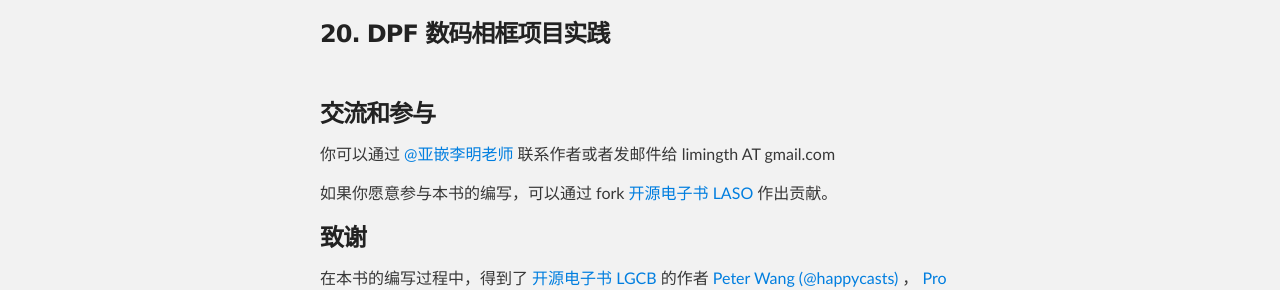
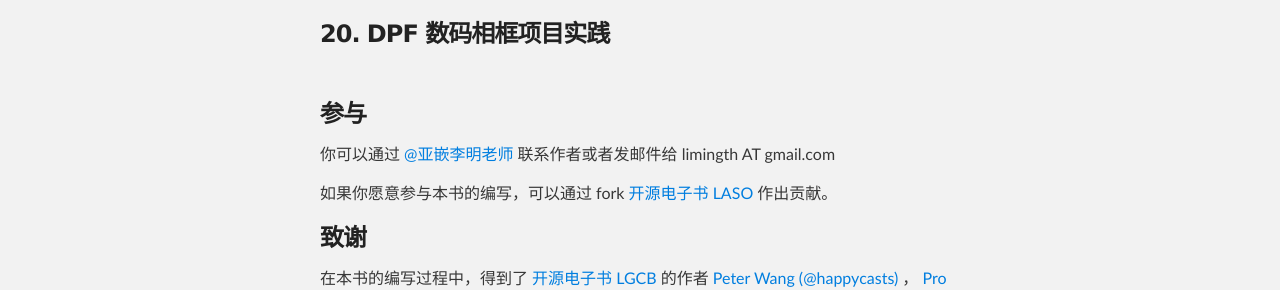
Before and after one commit to limingth/LASO, a Jekyll site: the page index.html, which Jekyll copies as it is, in a window 1280 px wide and 900 px high, scrolled down 2478 px. Shown: the part 359-649 px from the top of the window. Built offline with Jekyll 4.4.1, drawn with Linux system fonts in a browser that asks for light colours; Markdown is read by kramdown in place of the engine named in the settings.

Commit message:
M index.html

```diff
--- a/index.html
+++ b/index.html
@@ -145,7 +145,7 @@
 
 <br>
 
-<h3>交流和参与</h3>
+<h3>参与</h3>
 
 <p>你可以通过 <a href="http://weibo.com/limingth" class="user-mention">@亚嵌李明老师</a> 联系作者或者发邮件给 limingth AT gmail.com </p>
 
```
